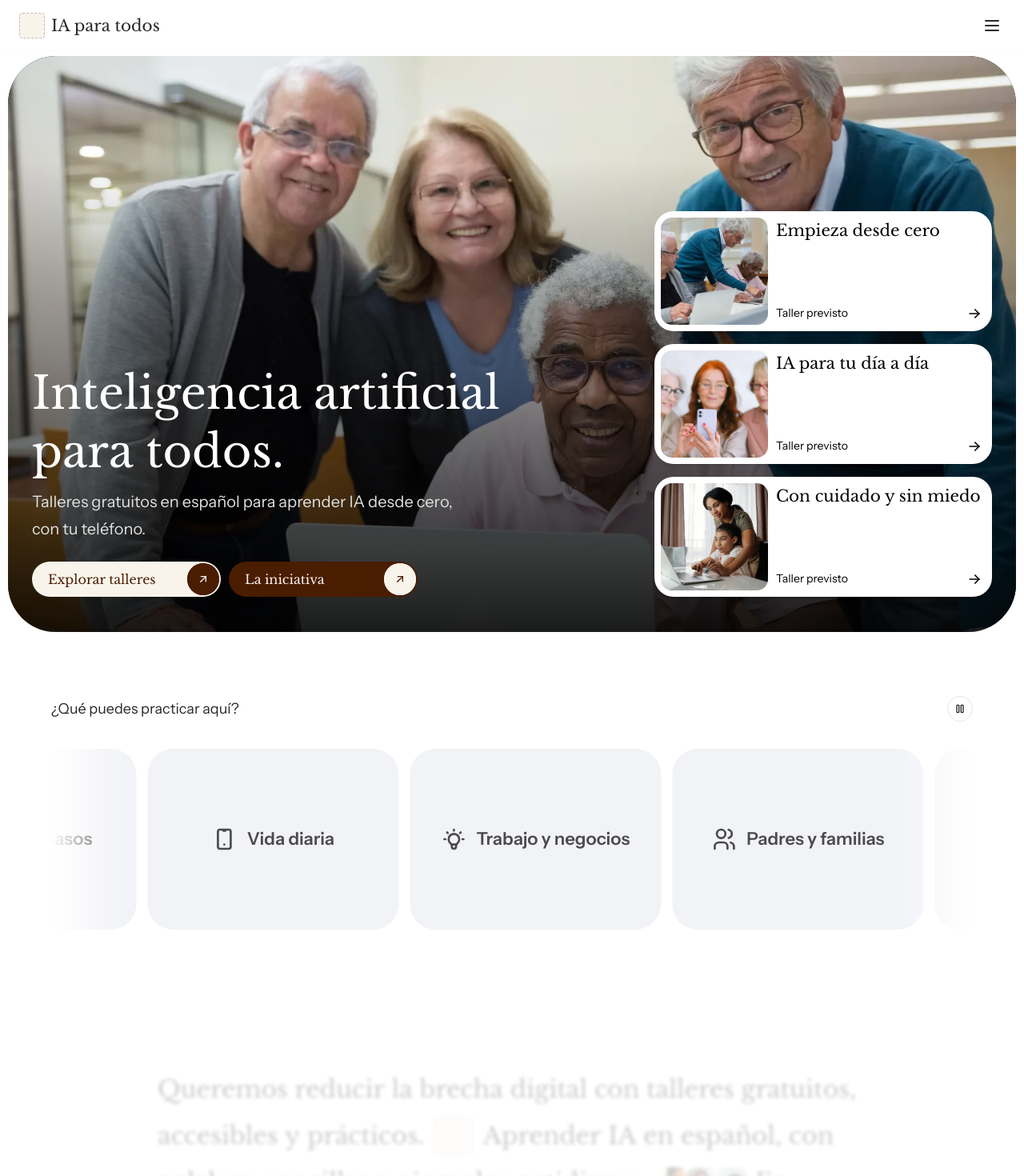
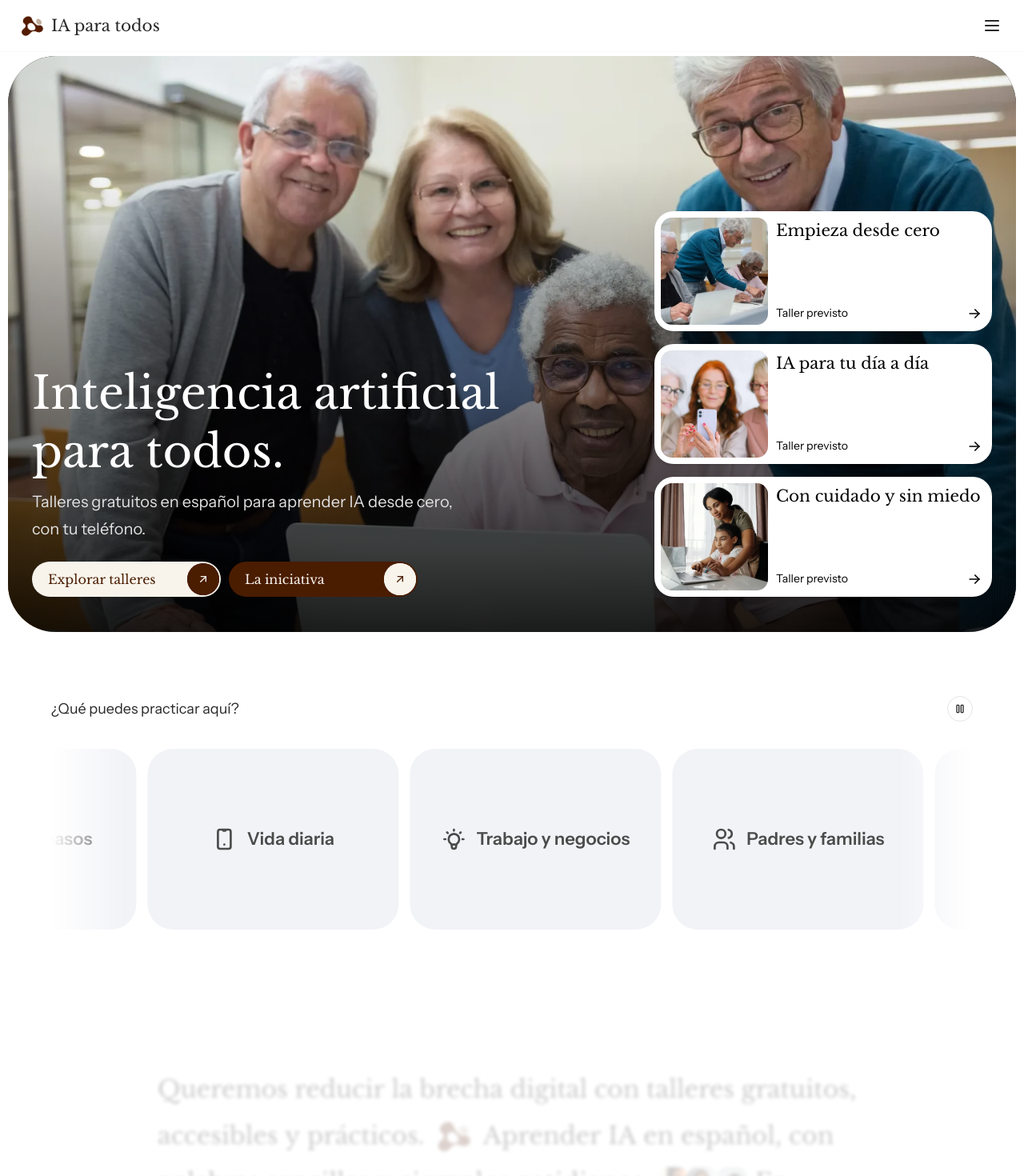
Before and after one commit to jhuerta17/ia-para-todos, an Angular app in the folder website/: page / in a window 1280 px wide. Shown: the top 1470 px of the page at 80% size. Built offline with nearby package versions, Linux system fonts and the light colour scheme.

Commit message:
Apply supplied brand symbol with live text wordmark

```diff
--- /dev/null
+++ b/website/src/app/shared/brand-mark.ts
@@ -0,0 +1,13 @@
+import { ChangeDetectionStrategy, Component } from '@angular/core';
+
+@Component({
+  selector: 'app-brand-mark',
+  changeDetection: ChangeDetectionStrategy.OnPush,
+  template: `<img src="/images/brand/ia-para-todos-symbol-color.png" alt="" width="1254" height="1254" decoding="async" />`,
+  host: { 'aria-hidden': 'true' },
+  styles: `
+    :host { display: block; flex: none; width: var(--logo-size, 2rem); height: var(--logo-size, 2rem); }
+    img { display: block; width: 100%; height: 100%; object-fit: contain; }
+  `,
+})
+export class BrandMark {}
--- a/website/src/app/shared/logo-placeholder.ts
+++ /dev/null
@@ -1,10 +0,0 @@
-import { ChangeDetectionStrategy, Component } from '@angular/core';
-
-@Component({
-  selector: 'app-logo-placeholder',
-  changeDetection: ChangeDetectionStrategy.OnPush,
-  template: '',
-  host: { 'aria-hidden': 'true' },
-  styles: `:host { display: block; flex: none; width: var(--logo-size, 2rem); height: var(--logo-size, 2rem); border: 1px dashed var(--color-border-strong); border-radius: .25rem; background: var(--color-warm); }`,
-})
-export class LogoPlaceholder {}
--- a/website/src/app/shared/mission-reveal/mission-reveal.css
+++ b/website/src/app/shared/mission-reveal/mission-reveal.css
@@ -5,7 +5,7 @@ section { --sticky-top: 270px; position: relative; height: 2608px; padding: 100p
 .statement p { margin: 0; color: var(--color-heading); font: 400 30.08px/56.16px var(--font-heading); }
 .token { display: inline-block; vertical-align: middle; }
 .animated .token { opacity: calc(.2 + .8 * var(--reveal)); filter: blur(calc(2px * (1 - var(--reveal)))); }
-.token app-logo-placeholder { --logo-size: 48px; margin: 0 4px; }
+.token app-brand-mark { --logo-size: 48px; margin: 0 4px; }
 .portraits { display: inline-flex; vertical-align: middle; }
 .portraits img { width: 40px; height: 44px; border: 1px solid white; border-radius: 14px; object-fit: cover; object-position: 50% 35%; box-shadow: var(--shadow-card); }
 .portraits img + img { margin-left: -3px; }
--- a/website/src/app/shared/mission-reveal/mission-reveal.html
+++ b/website/src/app/shared/mission-reveal/mission-reveal.html
@@ -6,7 +6,7 @@
           <span class="token" [class.word]="token.kind === 'word'" [style.--reveal]="reveal($index)">
             @switch (token.kind) {
               @case ('word') { {{ token.text }} }
-              @case ('logo') { <app-logo-placeholder /> }
+              @case ('logo') { <app-brand-mark /> }
               @case ('portraits') {
                 <span class="portraits" role="img" aria-label="Retratos ilustrativos de archivo">
                   <img src="/images/portrait-01-96.webp" alt="" width="40" height="44" loading="lazy" />
--- a/website/src/app/shared/mission-reveal/mission-reveal.ts
+++ b/website/src/app/shared/mission-reveal/mission-reveal.ts
@@ -1,13 +1,13 @@
 import { DOCUMENT } from '@angular/common';
 import { afterNextRender, ChangeDetectionStrategy, Component, DestroyRef, ElementRef, inject, signal, viewChild } from '@angular/core';
-import { LogoPlaceholder } from '../logo-placeholder';
+import { BrandMark } from '../brand-mark';
 
 type Token = { kind: 'word'; text: string } | { kind: 'logo' | 'portraits' | 'photo' };
 const words = (text: string): Token[] => text.split(' ').map(text => ({ kind: 'word', text }));
 
 @Component({
   selector: 'app-mission-reveal',
-  imports: [LogoPlaceholder],
+  imports: [BrandMark],
   templateUrl: './mission-reveal.html',
   styleUrl: './mission-reveal.css',
   changeDetection: ChangeDetectionStrategy.OnPush,
--- a/website/src/app/shared/site-header/site-header.css
+++ b/website/src/app/shared/site-header/site-header.css
@@ -2,7 +2,7 @@
 .site-header { display: flex; align-items: center; gap: 32px; min-height: 48px; padding: 2px 2px 2px 12px; border-radius: 22px; box-shadow: 0 0 0 1px rgb(0 0 0 / 2%); background: rgb(255 255 255 / 60%); backdrop-filter: blur(10px); pointer-events: auto; }
 a { text-decoration: none; }
 .brand { display: flex; align-items: center; gap: 8px; white-space: nowrap; font: 400 20px/1.4 var(--font-heading); }
-.brand app-logo-placeholder { --logo-size: 28px; }
+.brand app-brand-mark { --logo-size: 28px; }
 .desktop-nav { display: flex; align-items: center; gap: 16px; }
 .desktop-nav > a, button { font-size: 18px; line-height: 24px; }
 button { color: inherit; cursor: pointer; }
@@ -26,7 +26,7 @@ a:hover, .disclosure > button:hover, .active { color: var(--color-accent); }
   :host { display: block; padding: 0; }
   .site-header { position: relative; display: flex; justify-content: space-between; flex-wrap: wrap; gap: 0; min-height: 64px; padding: 16px 24px; border-radius: 0; background: transparent; backdrop-filter: none; }
   .site-header::before { content: ''; position: absolute; z-index: -1; inset: 0; border-radius: 0 0 48px 48px; background: rgb(255 255 255 / 60%); backdrop-filter: blur(10px); }
-  .brand app-logo-placeholder { --logo-size: 32px; }
+  .brand app-brand-mark { --logo-size: 32px; }
   .desktop-nav { display: none; }
   .mobile-toggle { display: grid; place-items: center; width: 32px; height: 32px; padding: 0; border: 0; border-radius: 8px; background: transparent; }
   .mobile-toggle app-icon { --icon-size: 24px; }
--- a/website/src/app/shared/site-header/site-header.html
+++ b/website/src/app/shared/site-header/site-header.html
@@ -1,6 +1,6 @@
 <header class="site-header" [class.expanded]="expanded()">
   <a class="brand" routerLink="/" aria-label="IA para todos, inicio">
-    <app-logo-placeholder />
+    <app-brand-mark />
     <span>IA para todos</span>
   </a>
   <nav class="desktop-nav" aria-label="Navegación principal">
--- a/website/src/app/shared/site-header/site-header.ts
+++ b/website/src/app/shared/site-header/site-header.ts
@@ -3,13 +3,13 @@ import { takeUntilDestroyed } from '@angular/core/rxjs-interop';
 import { NavigationEnd, Router, RouterLink, RouterLinkActive } from '@angular/router';
 import { Icon } from '../icon';
 import { ActionLink } from '../action-link';
-import { LogoPlaceholder } from '../logo-placeholder';
+import { BrandMark } from '../brand-mark';
 
 type Disclosure = 'explore' | 'contact' | null;
 
 @Component({
   selector: 'app-site-header',
-  imports: [RouterLink, RouterLinkActive, Icon, LogoPlaceholder, ActionLink],
+  imports: [RouterLink, RouterLinkActive, Icon, BrandMark, ActionLink],
   templateUrl: './site-header.html',
   styleUrl: './site-header.css',
   changeDetection: ChangeDetectionStrategy.OnPush,
--- a/website/src/index.html
+++ b/website/src/index.html
@@ -6,7 +6,7 @@
   <base href="/">
   <meta name="viewport" content="width=device-width, initial-scale=1">
   <meta name="description" content="Iniciativa en preparación de talleres gratuitos en español para aprender inteligencia artificial desde cero.">
-  <link rel="icon" href="data:,">
+  <link rel="icon" type="image/png" href="images/brand/ia-para-todos-symbol-color.png">
   <link rel="preload" href="fonts/libre-baskerville/libre-baskerville-latin-400-normal.woff2" as="font" type="font/woff2" crossorigin>
   <link rel="preload" href="fonts/instrument-sans/instrument-sans-latin-400-normal.woff2" as="font" type="font/woff2" crossorigin>
 </head>
```
Also changed, not shown: 2 other files (tests, documents, lock files or other folders).
